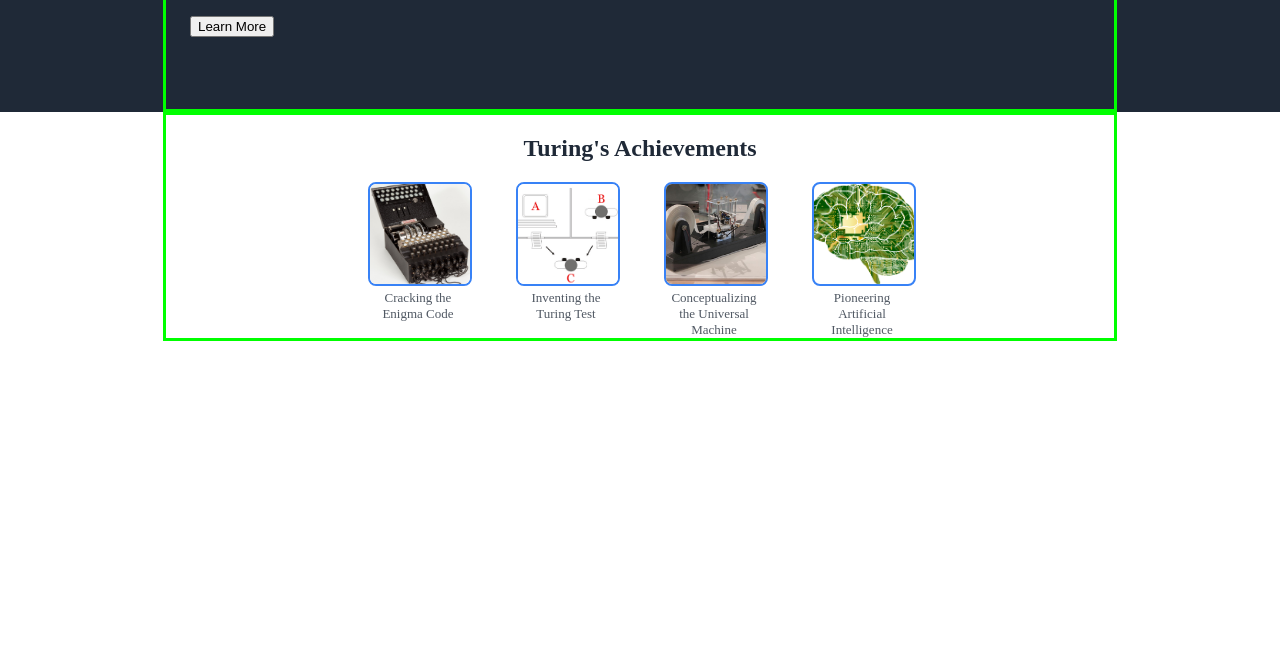
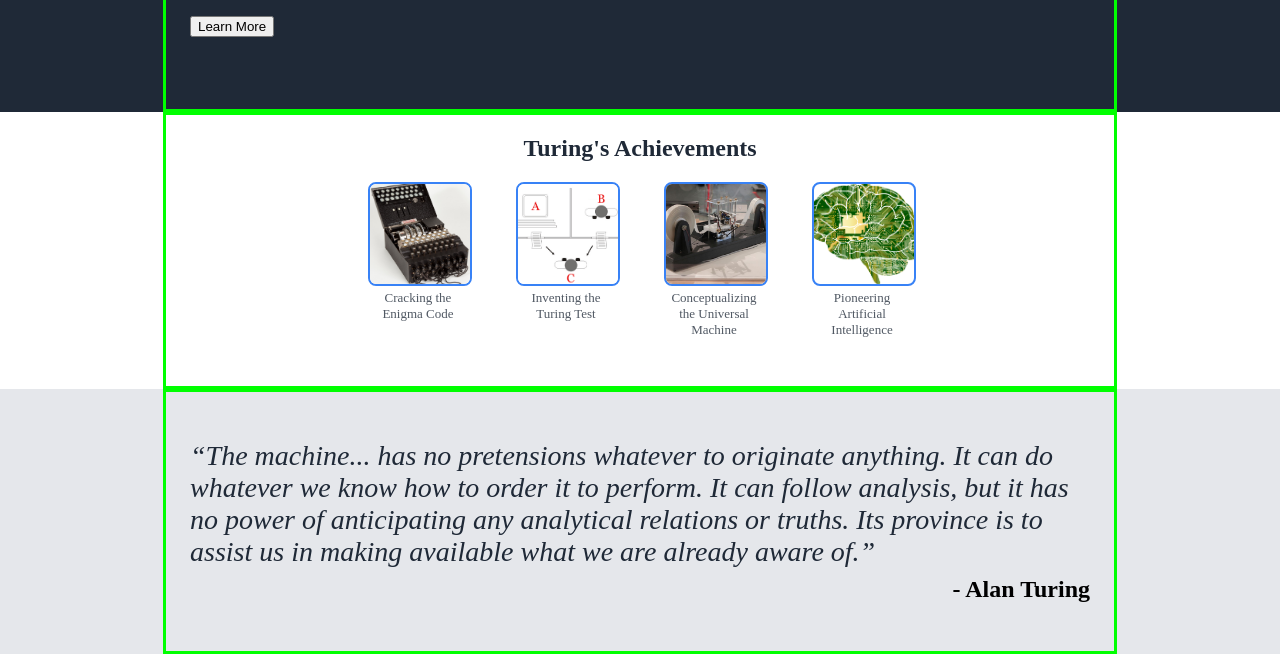
Before and after one commit to ErnestoCampese/odin-landing-page, a plain HTML site: page index.html in a window 1280 px wide. Shown: the part 270-924 px from the top of the page. Before the commit the page ends 800 px from the top, so only its background shows below. Drawn offline with Linux system fonts and the light colour scheme.

Commit message:
Add the Quote

```diff
--- a/index.html
+++ b/index.html
@@ -64,6 +64,18 @@
             Pioneering Artificial Intelligence
           </li>
         </ul>
+      </div>
+    </div>
+    <div class="large-container bg-gray">
+      <div class="section">
+        <p class="quote">
+          “The machine... has no pretensions whatever to originate anything. It
+          can do whatever we know how to order it to perform. It can follow
+          analysis, but it has no power of anticipating any analytical relations
+          or truths. Its province is to assist us in making available what we
+          are already aware of.”
+        </p>
+        <small>- Alan Turing</small>
       </div>
     </div>
   </body>
--- a/style.css
+++ b/style.css
@@ -89,6 +89,7 @@ a {
   display: flex;
   flex-direction: column;
   align-items: center;
+  margin-bottom: 48px;
 }
 
 .gallery h2 {
@@ -118,6 +119,22 @@ a {
   object-fit: cover;
 }
 
+.quote {
+  font-size: 28px;
+  font-style: italic;
+  font-weight: 100;
+  color: #1f2937;
+  margin: 48px 0 8px 0;
+}
+
+small {
+  display: flex;
+  justify-content: flex-end;
+  font-size: 24px;
+  margin-bottom: 48px;
+  font-weight: bold;
+}
+
 /* Utilities */
 
 .bg-blue {
```
